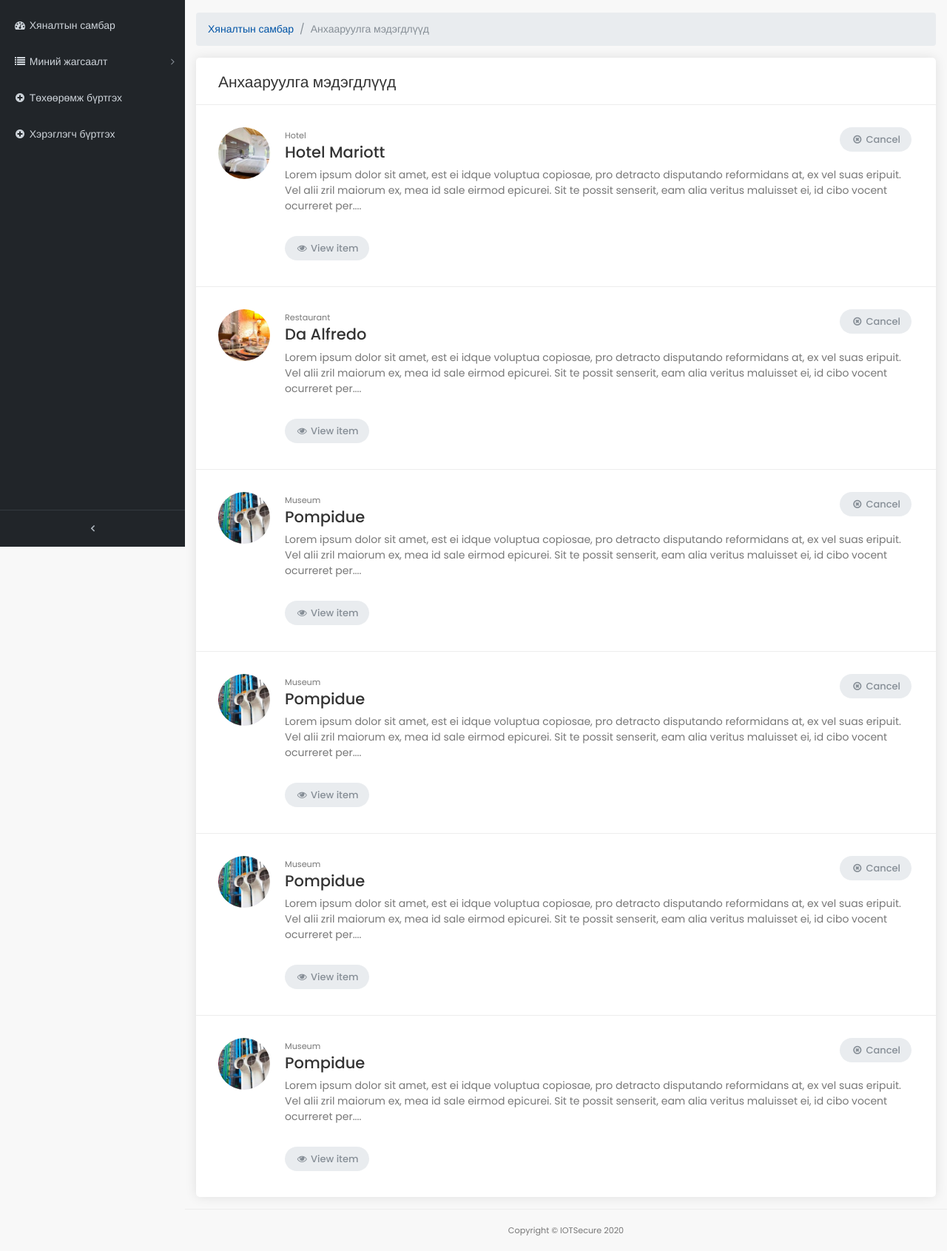
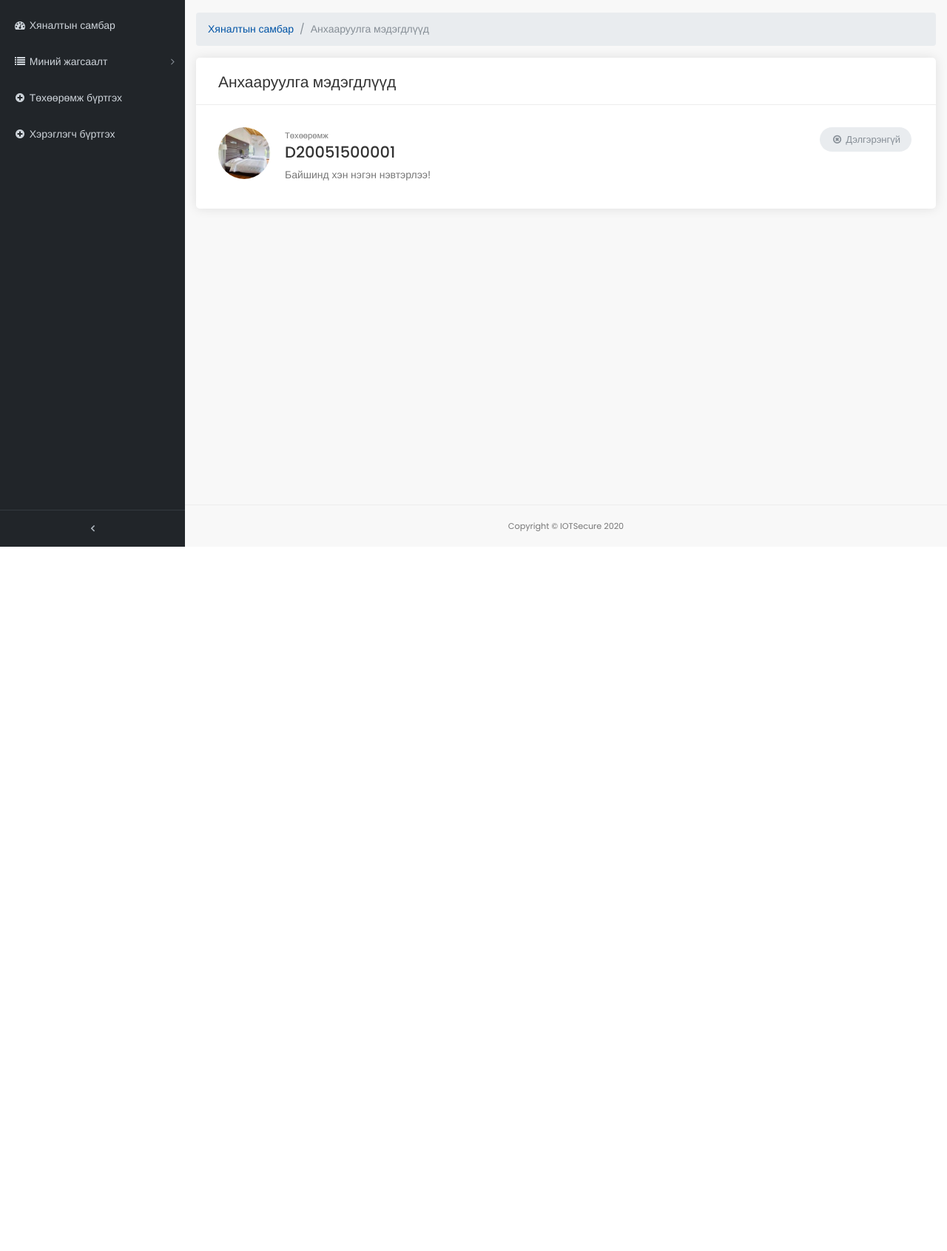
Before and after one commit to AGProgrammist/my_iotsecure_dashboard, a Django app: page /users/alerts/ in a window 1280 px wide. Shown: the part 62-1753 px from the top of the page at 74% size. After the commit the page ends 801 px from the top, so only its background shows below. Run offline with Django 3.2, Linux system fonts and the light colour scheme; the visitor is signed in with stand-in values (Sample User, id 1); data comes from the database, SQL or seed files in the repository; data that the repository does not hold is empty; some libraries are stand-ins or nearby versions.

Commit message:
Latest Commit

```diff
--- a/accounts/views.py
+++ b/accounts/views.py
@@ -96,9 +96,10 @@ def remote_device(request):
         device = models.Device.objects.filter(code=dict_data["code"])
         deviceAndCommand = models.DeviceAndCommand(command_id=dict_data["id"], device_id="")
         #Үргэлжлүүлэх
+        response = {"message": "Комманд амжилттай", "error": False}
         return JsonResponse(response, safe=False)
     except:
-        response = {"message": "Оруулсан өгөгдлөө шалгана уу!", "error": True}
+        response = {"message": "Оролдлого амжилтгүй уу!", "error": True}
         return JsonResponse(response, safe=False)
 
 class MyDevicesList(LoginRequiredMixin, generic.ListView): # REPLACE TO ListView
--- a/users/templates/users/alerts.html
+++ b/users/templates/users/alerts.html
@@ -33,62 +33,12 @@
 				<ul>
 					<li>
 						<figure><img src="img/item_1.jpg" alt=""></figure>
-						<small>Hotel</small>
-						<h4>Hotel Mariott</h4>
-						<p>Lorem ipsum dolor sit amet, est ei idque voluptua copiosae, pro detracto disputando reformidans at, ex vel suas eripuit. Vel alii zril maiorum ex, mea id sale eirmod epicurei. Sit te possit senserit, eam alia veritus maluisset ei, id cibo vocent ocurreret per....</p>
-						<p><a href="#0" class="btn_1 gray"><i class="fa fa-fw fa-eye"></i> View item</a></p>
+						<small>Төхөөрөмж</small>
+						<h4>D20051500001</h4>
+						<p>Байшинд хэн нэгэн нэвтэрлээ!</p>
+						<!--<p><a href="#0" class="btn_1 gray"><i class="fa fa-fw fa-eye"></i> View item</a></p>-->
 						<ul class="buttons">
-							<li><a href="#0" class="btn_1 gray delete wishlist_close"><i class="fa fa-fw fa-times-circle-o"></i> Cancel</a></li>
-						</ul>
-					</li>
-					<li>
-						<figure><img src="img/item_2.jpg" alt=""></figure>
-						<small>Restaurant</small>
-						<h4>Da Alfredo</h4>
-						<p>Lorem ipsum dolor sit amet, est ei idque voluptua copiosae, pro detracto disputando reformidans at, ex vel suas eripuit. Vel alii zril maiorum ex, mea id sale eirmod epicurei. Sit te possit senserit, eam alia veritus maluisset ei, id cibo vocent ocurreret per....</p>
-						<p><a href="#0" class="btn_1 gray"><i class="fa fa-fw fa-eye"></i> View item</a></p>
-						<ul class="buttons">
-							<li><a href="#0" class="btn_1 gray delete wishlist_close"><i class="fa fa-fw fa-times-circle-o"></i> Cancel</a></li>
-						</ul>
-					</li>
-					<li>
-						<figure><img src="img/item_3.jpg" alt=""></figure>
-						<small>Museum</small>
-						<h4>Pompidue</h4>
-						<p>Lorem ipsum dolor sit amet, est ei idque voluptua copiosae, pro detracto disputando reformidans at, ex vel suas eripuit. Vel alii zril maiorum ex, mea id sale eirmod epicurei. Sit te possit senserit, eam alia veritus maluisset ei, id cibo vocent ocurreret per....</p>
-						<p><a href="#0" class="btn_1 gray"><i class="fa fa-fw fa-eye"></i> View item</a></p>
-						<ul class="buttons">
-							<li><a href="#0" class="btn_1 gray delete wishlist_close"><i class="fa fa-fw fa-times-circle-o"></i> Cancel</a></li>
-						</ul>
-					</li>
-					<li>
-						<figure><img src="img/item_3.jpg" alt=""></figure>
-						<small>Museum</small>
-						<h4>Pompidue</h4>
-						<p>Lorem ipsum dolor sit amet, est ei idque voluptua copiosae, pro detracto disputando reformidans at, ex vel suas eripuit. Vel alii zril maiorum ex, mea id sale eirmod epicurei. Sit te possit senserit, eam alia veritus maluisset ei, id cibo vocent ocurreret per....</p>
-						<p><a href="#0" class="btn_1 gray"><i class="fa fa-fw fa-eye"></i> View item</a></p>
-						<ul class="buttons">
-							<li><a href="#0" class="btn_1 gray delete wishlist_close"><i class="fa fa-fw fa-times-circle-o"></i> Cancel</a></li>
-						</ul>
-					</li>
-					<li>
-						<figure><img src="img/item_3.jpg" alt=""></figure>
-						<small>Museum</small>
-						<h4>Pompidue</h4>
-						<p>Lorem ipsum dolor sit amet, est ei idque voluptua copiosae, pro detracto disputando reformidans at, ex vel suas eripuit. Vel alii zril maiorum ex, mea id sale eirmod epicurei. Sit te possit senserit, eam alia veritus maluisset ei, id cibo vocent ocurreret per....</p>
-						<p><a href="#0" class="btn_1 gray"><i class="fa fa-fw fa-eye"></i> View item</a></p>
-						<ul class="buttons">
-							<li><a href="#0" class="btn_1 gray delete wishlist_close"><i class="fa fa-fw fa-times-circle-o"></i> Cancel</a></li>
-						</ul>
-					</li>
-					<li>
-						<figure><img src="img/item_3.jpg" alt=""></figure>
-						<small>Museum</small>
-						<h4>Pompidue</h4>
-						<p>Lorem ipsum dolor sit amet, est ei idque voluptua copiosae, pro detracto disputando reformidans at, ex vel suas eripuit. Vel alii zril maiorum ex, mea id sale eirmod epicurei. Sit te possit senserit, eam alia veritus maluisset ei, id cibo vocent ocurreret per....</p>
-						<p><a href="#0" class="btn_1 gray"><i class="fa fa-fw fa-eye"></i> View item</a></p>
-						<ul class="buttons">
-							<li><a href="#0" class="btn_1 gray delete wishlist_close"><i class="fa fa-fw fa-times-circle-o"></i> Cancel</a></li>
+							<li><a href="#0" class="btn_1 gray delete wishlist_close"><i class="fa fa-fw fa-times-circle-o"></i> Дэлгэрэнгүй</a></li>
 						</ul>
 					</li>
 				</ul>
```
Also changed, not shown: accounts/templates/accounts/devices.html (+12 -0 lines), users/templates/users/messages.html (+5 -25 lines).
